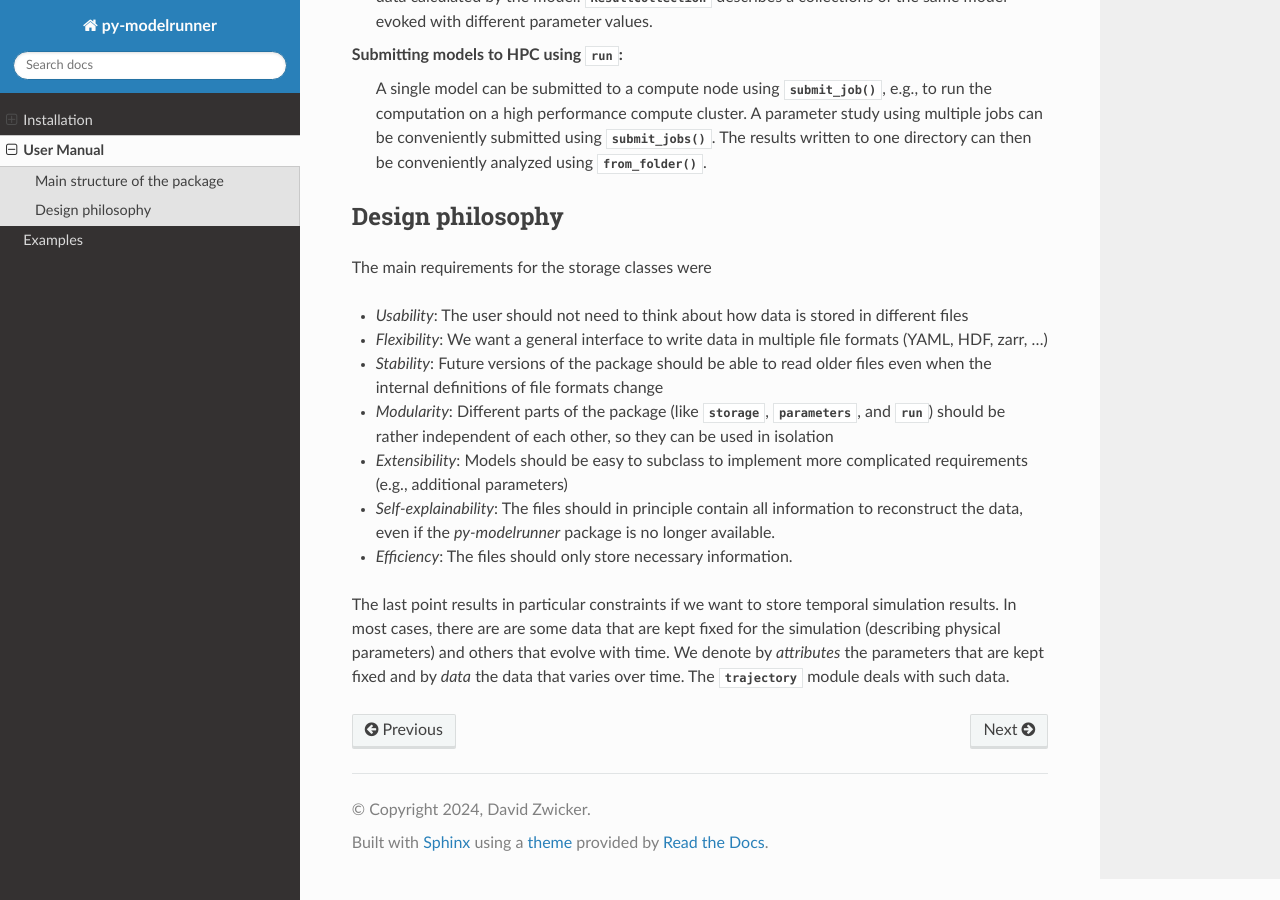
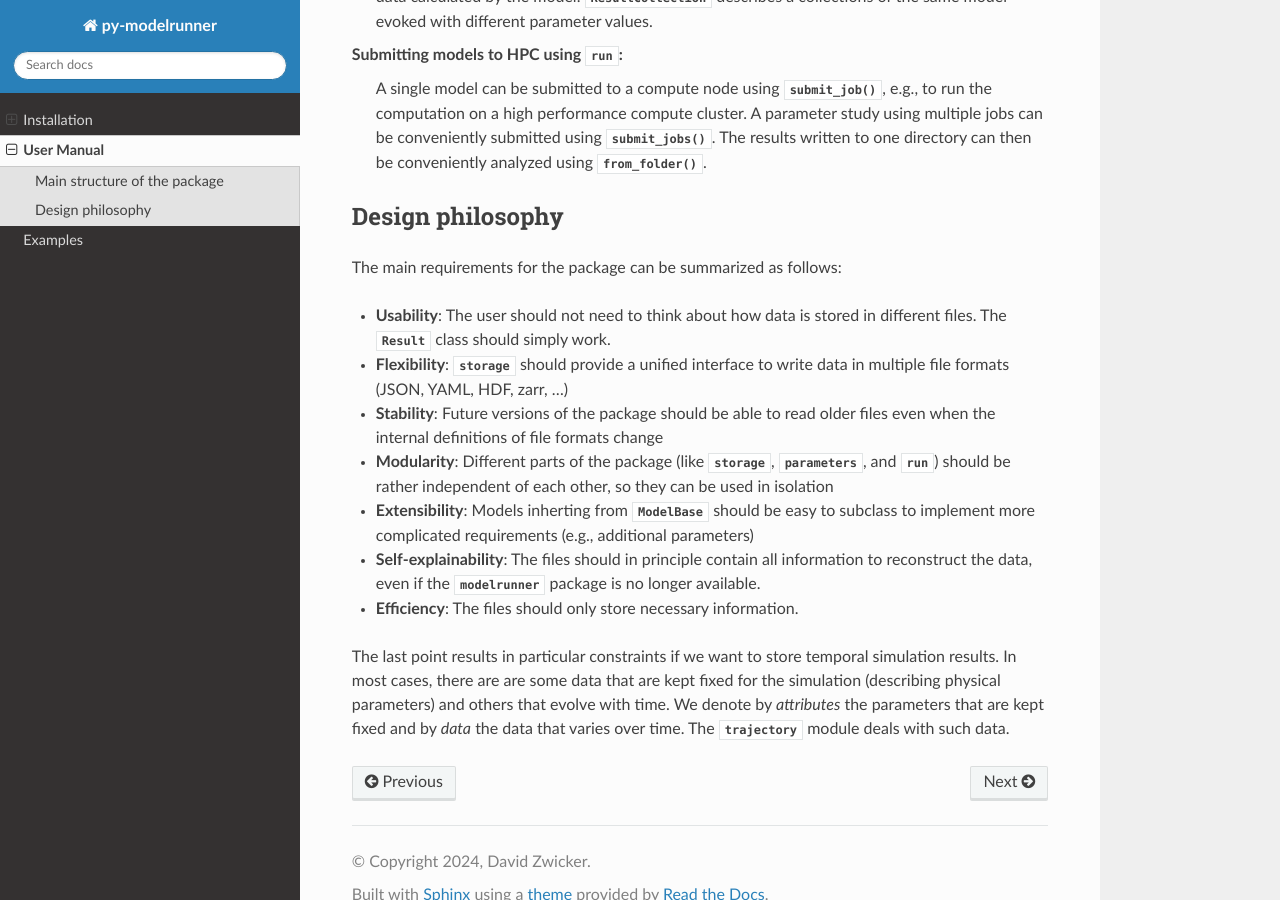
Before and after one commit to zwicker-group/py-modelrunner, a Sphinx documentation site: the page built from docs/source/user_manual.rst, in a window 1280 px wide and 900 px high, scrolled down 684 px. Built offline with Sphinx 7.4.7 and the Read the Docs theme 2.0.0, drawn with Linux system fonts in a browser that asks for light colours; pages that are not in the unit, such as notebooks, are missing from menus; the version number could not be read and is left out.

Commit message:
Fixed documentation

```diff
--- a/docs/source/user_manual.rst
+++ b/docs/source/user_manual.rst
@@ -32,21 +32,21 @@ Submitting models to HPC using :mod:`~modelrunner.run`:
     A single model can be submitted to a compute node using :func:`~modelrunner.run.job.submit_job`,
     e.g., to run the computation on a high performance compute cluster.
     A parameter study using multiple jobs can be conveniently submitted using :func:`~modelrunner.run.job.submit_jobs`.
-    The results written to one directory can then be conveniently analyzed using :meth:`~modelrunner.results.ResultCollection.from_folder`.
+    The results written to one directory can then be conveniently analyzed using :func:`~modelrunner.run.results.ResultCollection.from_folder`.
 
 
 Design philosophy
 -----------------
 
-The main requirements for the storage classes were
+The main requirements for the package can be summarized as follows:
 
-- *Usability*: The user should not need to think about how data is stored in different files
-- *Flexibility*: We want a general interface to write data in multiple file formats (YAML, HDF, zarr, ...)
-- *Stability*: Future versions of the package should be able to read older files even when the internal definitions of file formats change
-- *Modularity*: Different parts of the package (like :mod:`~modelrunner.storage`, :mod:`~modelrunner.parameters`, and :mod:`~modelrunner.run`) should be rather independent of each other, so they can be used in isolation
-- *Extensibility*: Models should be easy to subclass to implement more complicated requirements (e.g., additional parameters)
-- *Self-explainability*: The files should in principle contain all information to reconstruct the data, even if the `py-modelrunner` package is no longer available.
-- *Efficiency*: The files should only store necessary information.
+- **Usability**: The user should not need to think about how data is stored in different files. The :class:`~modelrunner.run.results.Result` class should simply work.
+- **Flexibility**: :mod:`~modelrunner.storage` should provide a unified interface to write data in multiple file formats (JSON, YAML, HDF, zarr, ...)
+- **Stability**: Future versions of the package should be able to read older files even when the internal definitions of file formats change
+- **Modularity**: Different parts of the package (like :mod:`~modelrunner.storage`, :mod:`~modelrunner.model.parameters`, and :mod:`~modelrunner.run`) should be rather independent of each other, so they can be used in isolation
+- **Extensibility**: Models inherting from :class:`~modelrunner.model.base.ModelBase` should be easy to subclass to implement more complicated requirements (e.g., additional parameters)
+- **Self-explainability**: The files should in principle contain all information to reconstruct the data, even if the :mod:`modelrunner` package is no longer available.
+- **Efficiency**: The files should only store necessary information.
 
 The last point results in particular constraints if we want to store temporal simulation results.
 In most cases, there are are some data that are kept fixed for the simulation (describing physical parameters) and others that evolve with time.
```
Also changed, not shown: other parts of docs/source/user_manual.rst (+1 -1 lines).
